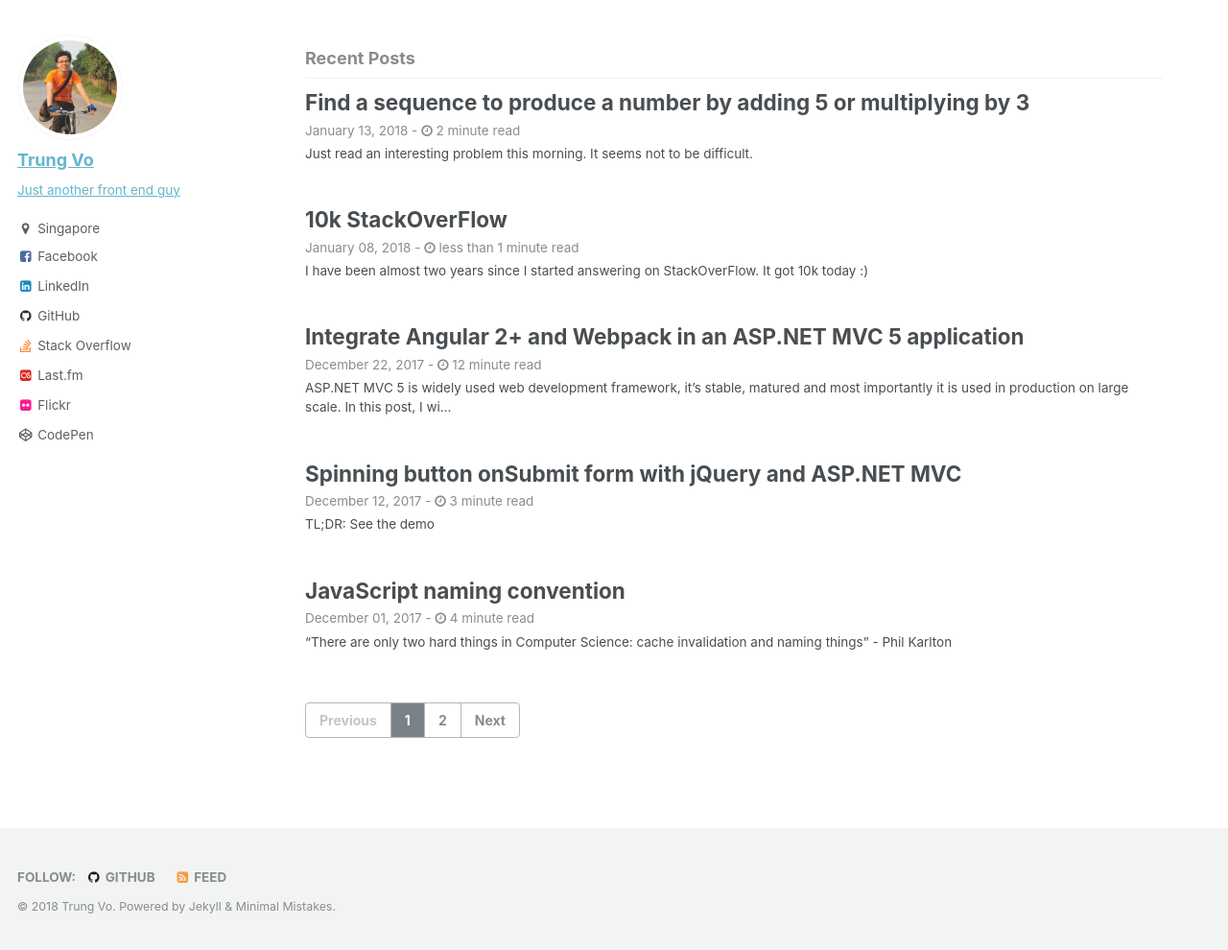
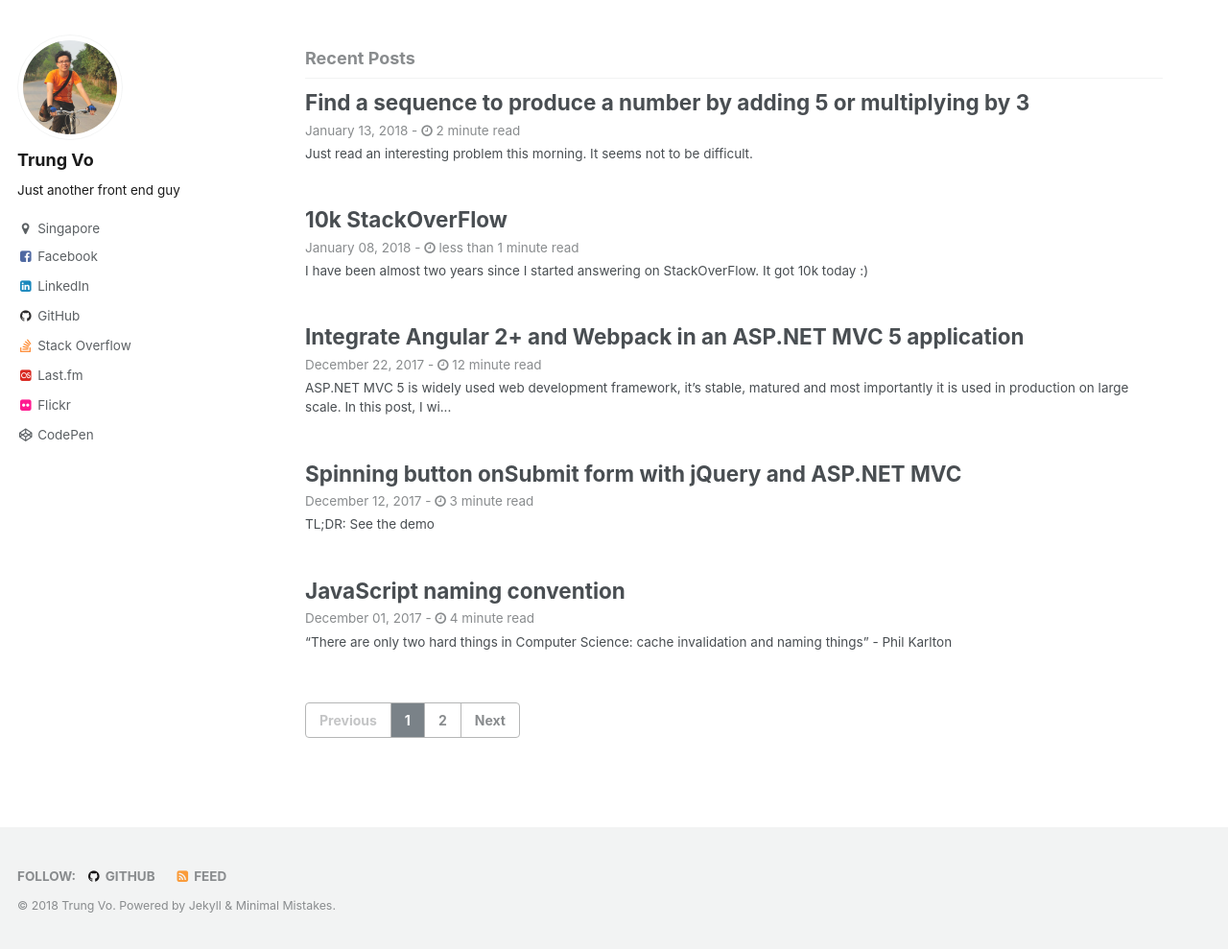
Before and after one commit to trungk18/trungk18.github.io, a Jekyll site: the page built from index.html, in a window 1280 px wide and 990 px high. Shown: the whole window at 96% size. Built offline with Jekyll 4.4.1, drawn with Linux system fonts in a browser that asks for light colours; the list of posts is cut into pages by our own code.

Commit message:
Update style

```diff
--- a/_sass/minimal-mistakes/_footer.scss
+++ b/_sass/minimal-mistakes/_footer.scss
@@ -14,7 +14,7 @@
   bottom: 0;
   height: auto;
   /* sticky footer fix end */
-  margin-top: 3em;
+  margin-top: 1em;
   color: $muted-text-color;
   -webkit-animation: $intro-transition;
           animation: $intro-transition;
--- a/_sass/minimal-mistakes/_sidebar.scss
+++ b/_sass/minimal-mistakes/_sidebar.scss
@@ -86,6 +86,8 @@
    Author profile and links
    ========================================================================== */
 .author__link {
+  text-decoration: none;
+  color: #000;
   &:visited, &:focus, &:active, &:focus, &:hover{
     text-decoration: none;
     color: #000;
```
